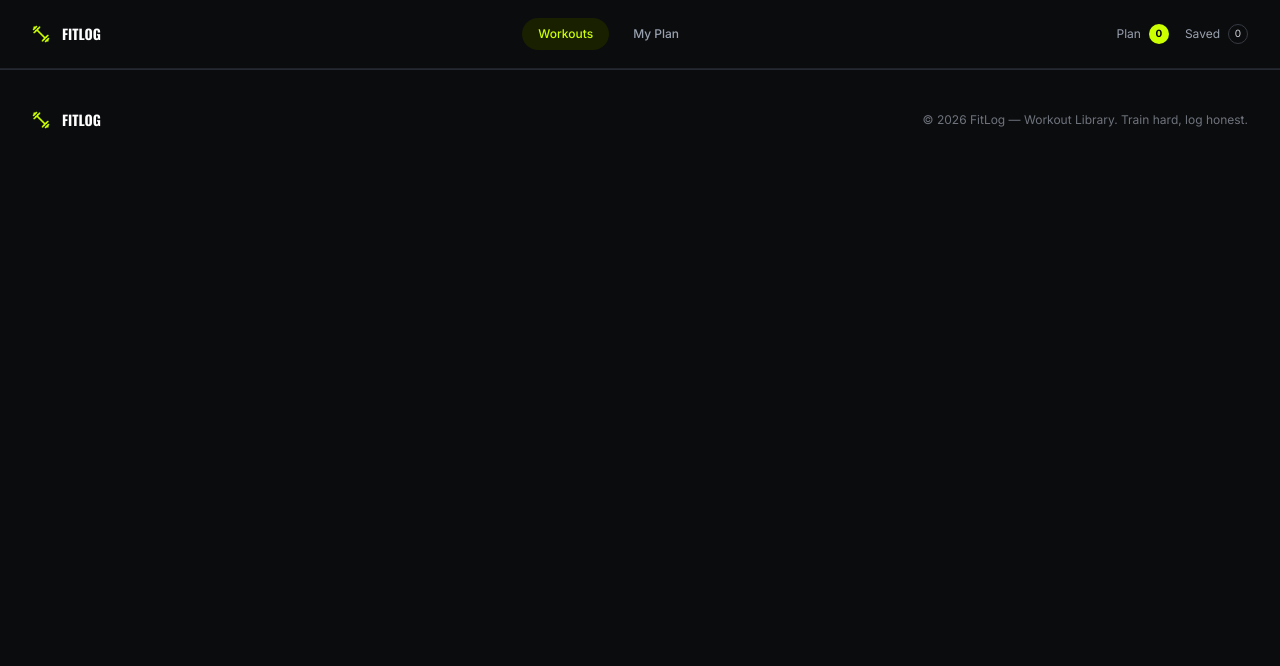
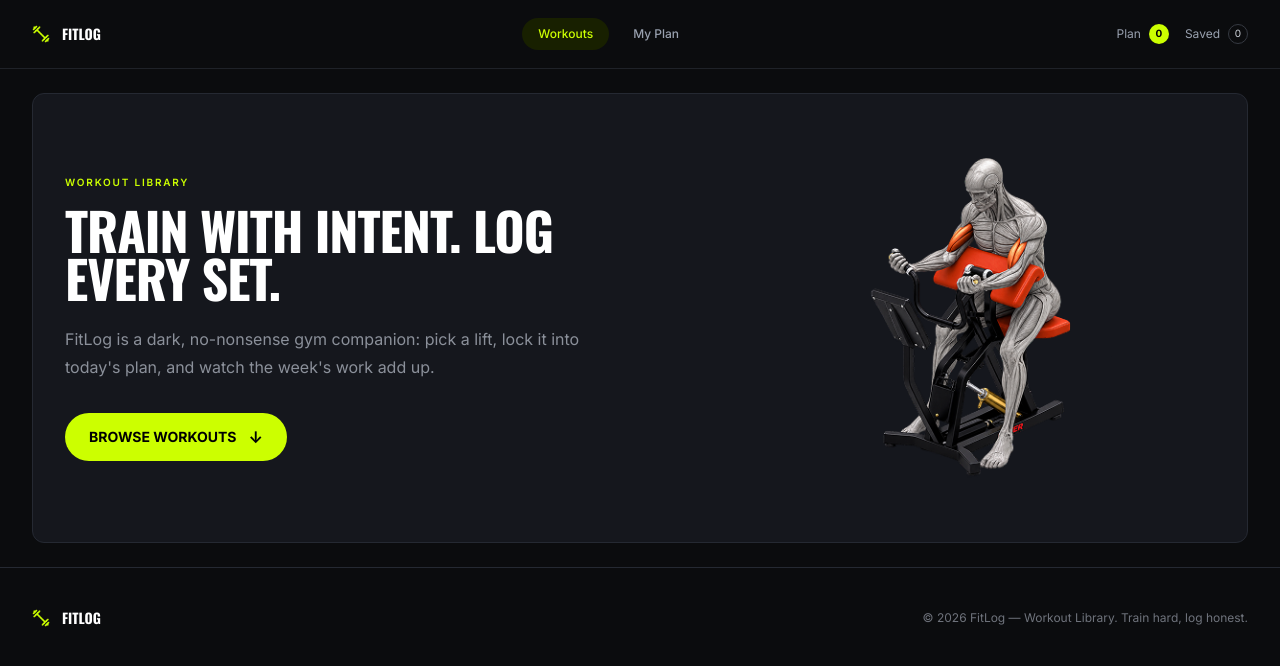
Before and after one commit to FZ-Fahim/PH-Assignment06, a Next.js app: page / in a window 1280 px wide. Shown: the top 666 px of the page. Built offline with nearby package versions, Linux system fonts and the light colour scheme.

Commit message:
added hero section

```diff
--- a/src/app/page.tsx
+++ b/src/app/page.tsx
@@ -1,10 +1,11 @@
+import Banner from '@/components/homepage/Banner';
 import React from 'react';
 
 const page = () => {
   return (
-    <div>
-
-    </div>
+    <main>
+      <Banner />
+    </main>
   );
 };
 
--- a/src/components/homepage/Banner.tsx
+++ b/src/components/homepage/Banner.tsx
@@ -0,0 +1,56 @@
+import Image from "next/image";
+import Link from "next/link";
+import banner from "@/assets/banner.png";
+
+const Banner = () => {
+  return (
+    <section className="bg-[#0b0c0e]">
+      <div className="mx-auto max-w-[1400px] px-4 py-6 sm:px-6 lg:px-8">
+        <div className="grid min-h-[450px] w-full max-w-[1232px] items-center overflow-hidden rounded-xl border border-[#252932] bg-[#15171d] md:grid-cols-[1.1fr_0.9fr]">
+
+          {/* Left Content */}
+          <div className="px-7 py-7 lg:px-8">
+            <p className="mb-4 text-[10px] font-semibold tracking-[0.18em] text-[#ccff00]">
+              WORKOUT LIBRARY
+            </p>
+
+            <h1 className="font-display max-w-[620px] text-[42px] font-bold leading-[0.92] tracking-[-0.02em] text-white sm:text-[48px] lg:text-[52px]">
+              TRAIN WITH INTENT. LOG
+              <br />
+              EVERY SET.
+            </h1>
+
+            <p className="mt-6 max-w-[520px] text-sm leading-7 text-[#8b909a] sm:text-base">
+              FitLog is a dark, no-nonsense gym companion: pick a lift, lock it
+              into today&apos;s plan, and watch the week&apos;s work add up.
+            </p>
+
+            <Link
+            href="#library"
+            className="mt-8 inline-flex items-center gap-3 rounded-full bg-[#ccff00] px-6 py-3 text-sm font-bold text-black hover:bg-[#d8ff33]"
+          >
+            BROWSE WORKOUTS
+            <span className="text-base">↓</span>
+          </Link>
+
+          </div>
+
+          {/* Right Image */}
+          <div className="relative flex h-[220px] items-center justify-center">
+            <Image
+              src={banner}
+              alt="Athlete working out"
+              width={320}
+              height={220}
+              priority
+              className="object-contain"
+            />
+          </div>
+
+        </div>
+      </div>
+    </section>
+  );
+};
+
+export default Banner;
```
